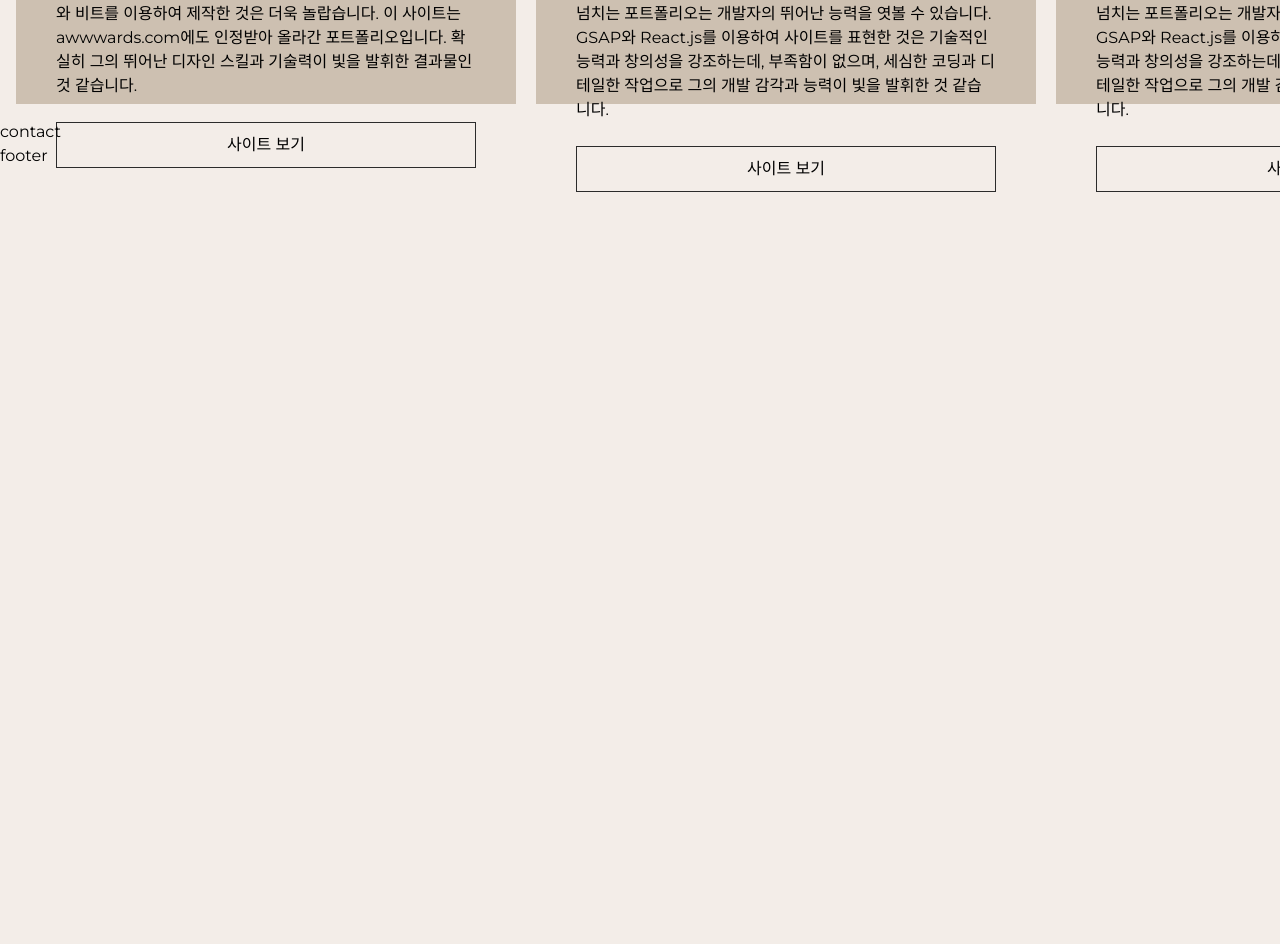
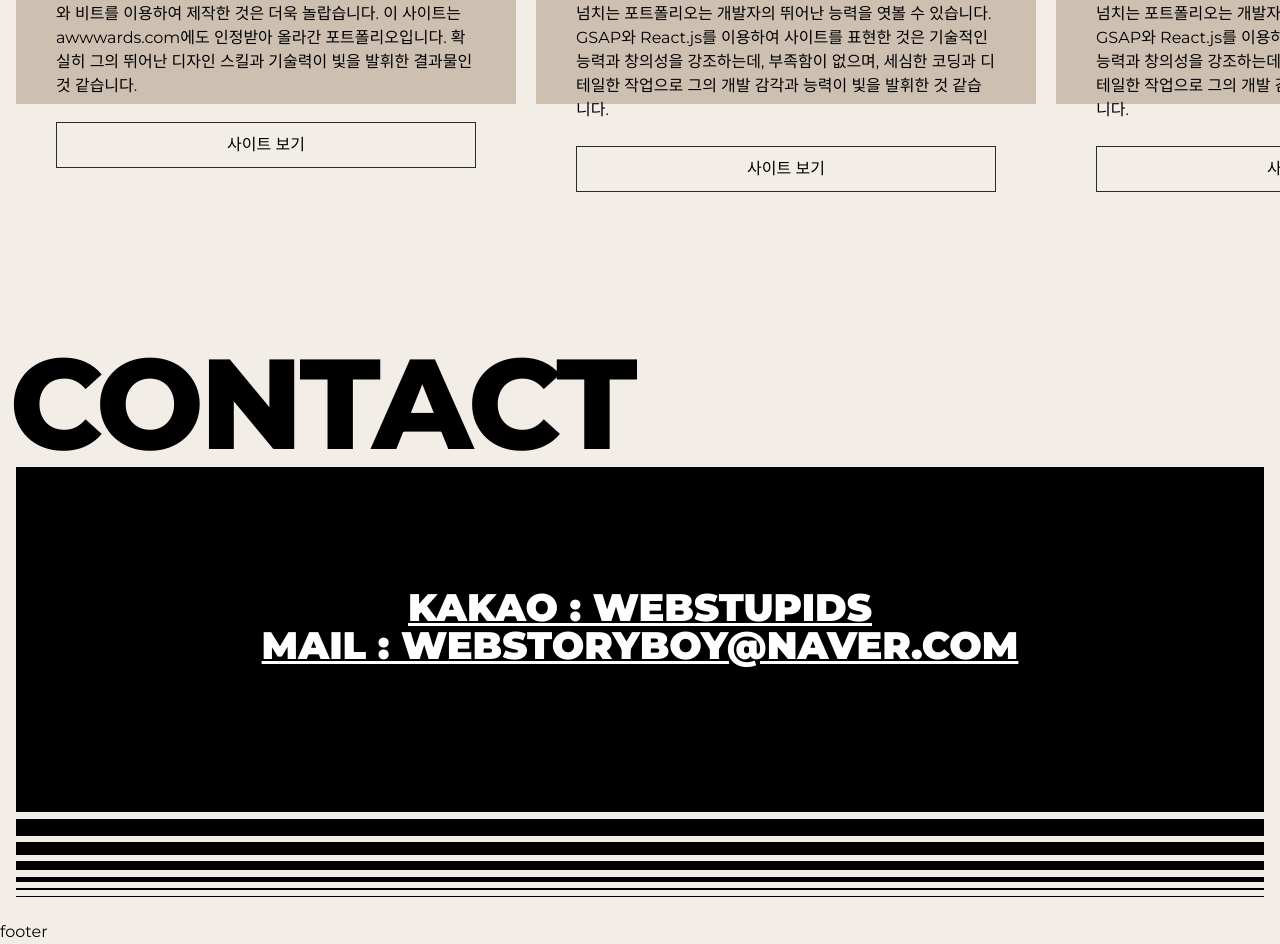
Before and after one commit to ji-sunk/port2023-vue, a Vue app: page / in a window 1280 px wide. Shown: the part 5440-6384 px from the top of the page. Before the commit the page ends 5632 px from the top, so only its background shows below. Built offline with nearby package versions, Linux system fonts and the light colour scheme; a small style sheet from the web is missing; a web font is replaced by a local one.

Commit message:
😊 연락처완료

```diff
--- a/src/components/Contact.vue
+++ b/src/components/Contact.vue
@@ -1,3 +1,166 @@
+<script setup>
+import { contactText } from "../constants";
+</script>
+
 <template>
-    contact
+    <section id="contact">
+        <div class="contact__inner">
+            <h2 class="contact__title">Contact</h2>
+            <div class="contact__lines top" aria-hidden="true">
+                <span class="line"></span>
+                <span class="line"></span>
+                <span class="line"></span>
+                <span class="line"></span>
+                <span class="line"></span>
+                <span class="line"></span>
+                <span class="line"></span>
+            </div>
+            <div class="contact__text">
+                <div class="text">
+                    <div v-for="(contact, key) in contactText" :key="key">
+                        <a :href="contact.link" target="_blank">{{ contact.title }}</a>
+                    </div>
+                </div>
+            </div>
+            <div class="contact__lines" aria-hidden="true">
+                <span class="line"></span>
+                <span class="line"></span>
+                <span class="line"></span>
+                <span class="line"></span>
+                <span class="line"></span>
+                <span class="line"></span>
+                <span class="line"></span>
+            </div>
+        </div>
+    </section>
 </template>
+
+<style lang="scss">
+#contact {
+    height: 100vh;
+}
+.contact__inner {
+    width: 100%;
+    height: 100%;
+    padding: 16px;
+    display: flex;
+    align-items: flex-start;
+    justify-content: flex-end;
+    flex-direction: column;
+
+    @media (max-width: 800px){
+        justify-content: center;
+    }
+
+    .contact__title {
+        font-size: 10vw;
+        text-transform: uppercase;
+        line-height: 1;
+        font-weight: 800;
+        white-space: nowrap;
+        text-indent: -0.5vw;
+        letter-spacing: -0.3vw;
+
+        @media (max-width: 800px){
+            display: none;
+        }
+    }
+    .contact__text {
+        width: 100%;
+        height: 40vh;
+        background-color: var(--black);
+        color: var(--white);
+        display: flex;
+        align-items: center;
+        justify-content: center;
+        flex-direction: column;
+        position: relative;
+
+        .text {
+            font-size: 3vw;
+            line-height: 1;
+            font-weight: 900;
+            text-transform: uppercase;
+            text-decoration: underline;
+            text-align: center;
+            position: relative;
+            z-index: 100;
+            transition: all 0.3s;
+            cursor: all-scroll;
+
+            @media (max-width: 800px){
+                font-size: 24px;
+                padding: 0 16px;
+                word-break: break-all;
+            }
+        }
+    }
+    .contact__lines {
+        width: 100%;
+
+        .line {
+            display: block;
+            width: 100%;
+            height: 1px;
+            background-color: var(--black);
+            margin-bottom: 0.5vw;
+
+            &:nth-child(1){
+                height: 25px;
+            }
+            &:nth-child(2){
+                height: 17px;
+            }
+            &:nth-child(3){
+                height: 13px;
+            }
+            &:nth-child(4){
+                height: 9px;
+            }
+            &:nth-child(5){
+                height: 5px;
+            }
+            &:nth-child(6){
+                height: 2px;
+            }
+            &:nth-child(7){
+                height: 1px;
+            }
+        }
+
+        &.top {
+            .line {
+                margin-top: 0.5vw;
+                margin-bottom: 0;
+                display: none;
+
+                @media (max-width: 800px){
+                    display: block;
+                }
+
+                &:nth-child(1){
+                    height: 1px;
+                }
+                &:nth-child(2){
+                    height: 2px;
+                }
+                &:nth-child(3){
+                    height: 5px;
+                }
+                &:nth-child(4){
+                    height: 9px;
+                }
+                &:nth-child(5){
+                    height: 13px;
+                }
+                &:nth-child(6){
+                    height: 17px;
+                }
+                &:nth-child(7){
+                    height: 25px;
+                }
+            }
+        }
+    }
+}
+</style>
```
